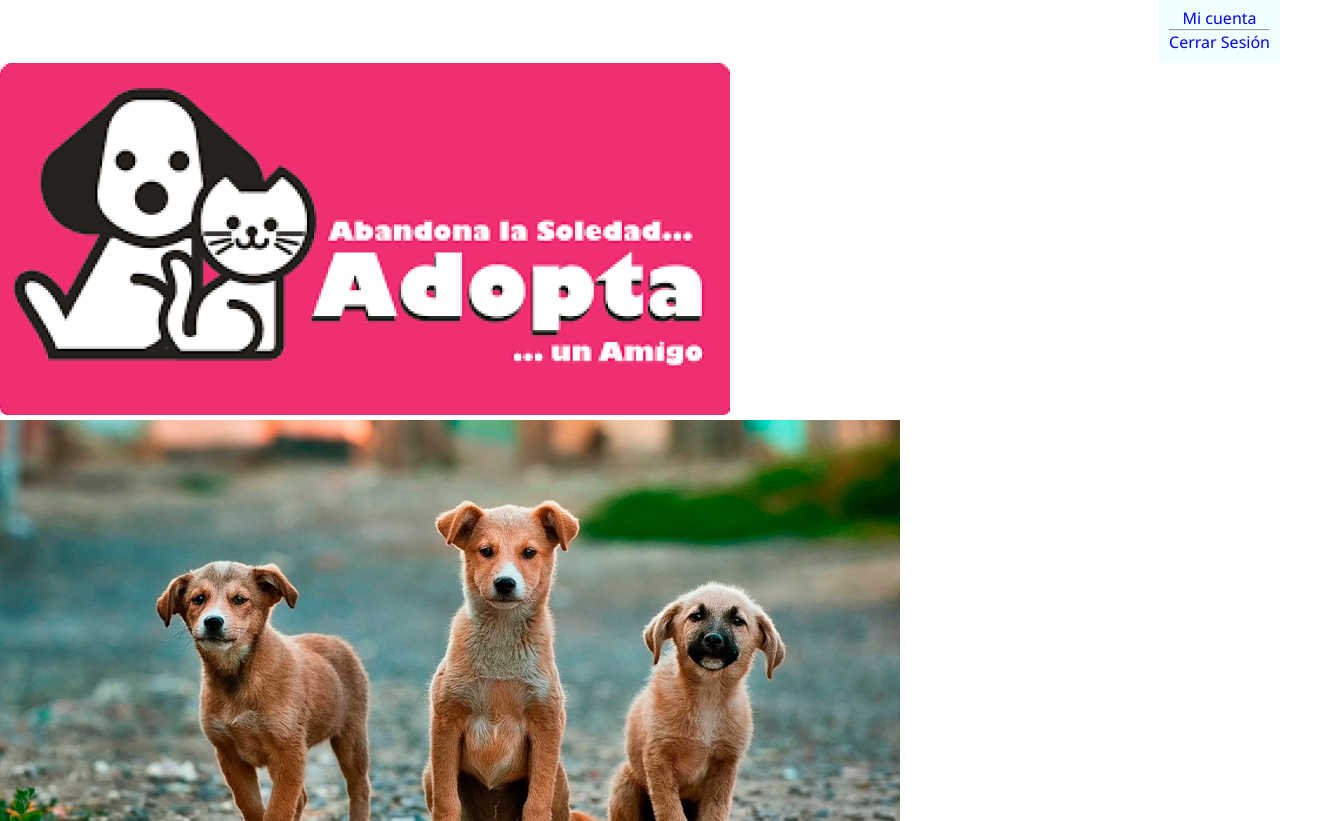
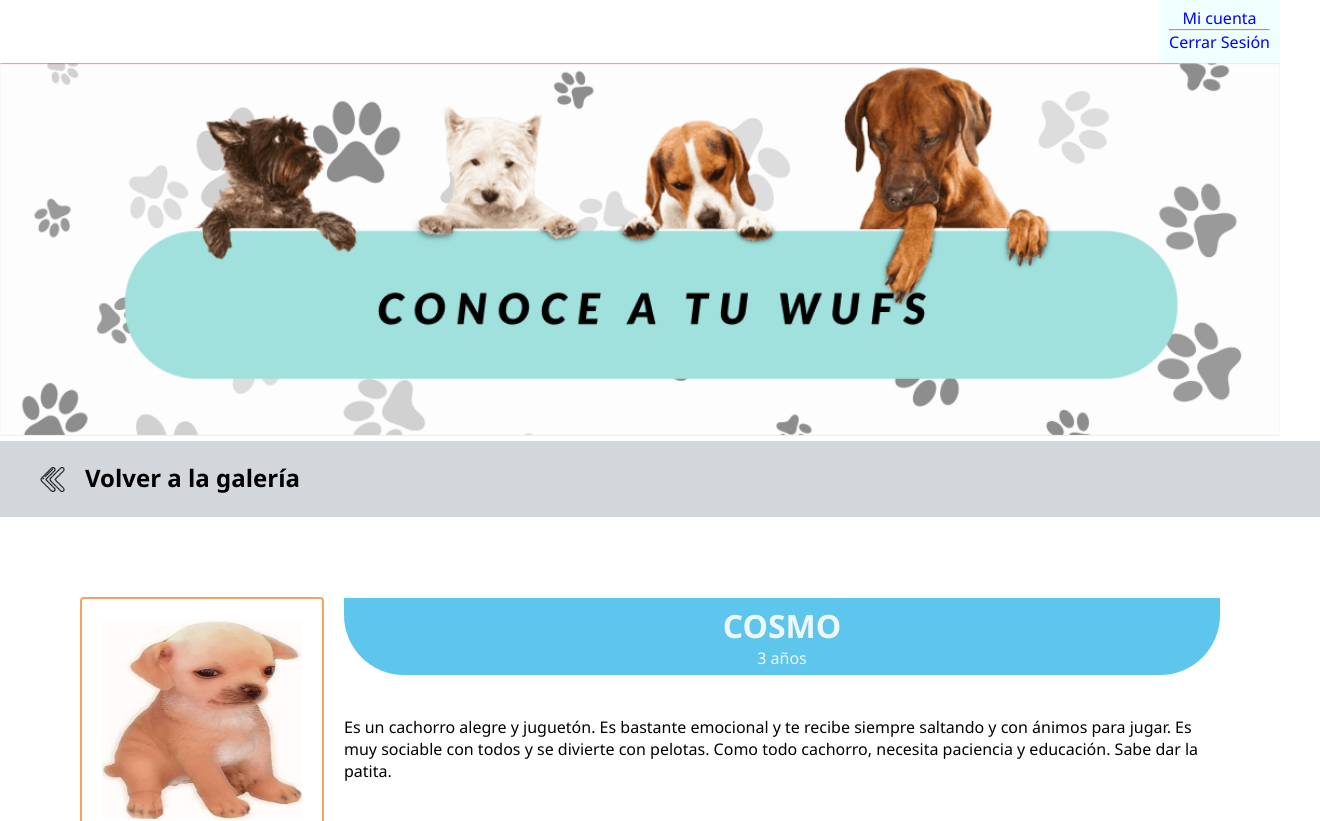
Before and after one commit to JeanPaulJS/FigmaProjectDogShop, a plain HTML site: page ficha.html in a window 1280 px wide. Shown: the part 60-881 px from the top of the page, 1320 px wide, since content can reach past the window. Drawn offline with Linux system fonts and the light colour scheme.

Commit message:
Parte final

```diff
--- a/estilos/index.css
+++ b/estilos/index.css
@@ -154,9 +154,8 @@ main {
 }
 
 /*Para la pagina de galeria (galeria)*/
-.galery-portada {
-    display: flex;
-    justify-content: center;
+.galery-portada img{
+    width: 100%;
 }
 #galery-selection{
     display: flex;
@@ -236,8 +235,54 @@ aside{
 }
 
 /*Para la ficha (ficha)*/
+.ficha-todos img{
+    width: 100%;
+}
+#ficha-return{
+    width: 100%;
+    background-color: rgb(209, 215, 219);
+    display: flex;
+    padding: 20px;
+}
+#ficha-return img{
+    width: 25px;
+    height: 25px;
+    padding-left: 20px;
+    padding-top: 6px;
+}
+#ficha-return h2{
+    padding-left: 20px;
+}
 
 
+#ficha-portada{
+    display: flex;
+    margin: 60px;
+}
+.ficha-foto{
+    margin: 20px;
+}
+.ficha-foto img{
+    padding: 20px;
+    border-radius: 4px;
+    border: 2px solid sandybrown;
+    width: 200px;
+    height: 200px;
+}
+.ficha-descripcion{
+    display: flex;
+    flex-direction: column;
+    justify-content: space-around;
+
+}
+.ficha-descripcion div{
+    color: aliceblue;
+    background-color: #5ec5ed;
+    border-bottom-right-radius: 60px;
+    border-bottom-left-radius: 60px;
+    padding: 6px;
+    text-align: center;
+}
 
 /*Para la cuenta de usuario (cuenta)*/
 #cuenta-cabecera{
--- a/ficha.html
+++ b/ficha.html
@@ -11,7 +11,7 @@
     <header class="cabecera">
         <div class="heade">
             <div class="title">
-                <h2><a href="#"> TITULO</a></h2>
+                <h2><a href="./index.html"> TITULO</a></h2>
             </div>
             <div class="enlaces">
                 <div class="galeri"><a href="./galeria.html">Galería</a></div>
@@ -31,15 +31,25 @@
         </div>
     </div>
     <main>
-        <div class="portada">
-                <img src="./images/portada.png" alt="adopta, salvalos y dales amor">
+        <div class="ficha-todos">
+                <img src="./images/ficha.png" alt="adopta, salvalos y dales amor">
         </div>
+        <div id="ficha-return">
+            <a href="./galeria.html"><img src="./images/atras.png" alt="volver"></a>
+            <h2>Volver a la galería</h2>
+        </div>
+        <div id="ficha-principal">
+            <div id="ficha-portada">
+                <div class="ficha-foto">
+                    <img src="./images/perrito2.png" alt="">
+                </div>
+                <div class="ficha-descripcion">
                     <div>
-            <div>
-                <img src="./images/tresperritos.jpg" alt="adopta, salvalos y dales amor">
+                        <h1>COSMO</h1>
+                        <p>3 años</p>
                     </div>
-            <div>
-
+                    <p>Es un cachorro alegre y juguetón. Es bastante emocional y te recibe siempre saltando y con ánimos para jugar. Es muy sociable con todos y se divierte con pelotas. Como todo cachorro, necesita paciencia y educación. Sabe dar la patita.</p>
+                    <h4> <i>Fecha aprox de nacimiento: Abril 2018</i> </h4>
                 </div>
             </div>
             <div>
@@ -52,6 +62,11 @@
                 <div>
 
                 </div>
+            </div>
+        </div>
+        <div>
+            <h2>¡Lo quiero!</h2>
+            <img src="./images/patita.png" alt="">
         </div>
     </main>
 
```
Also changed, not shown: galeria.html (+1 -1 lines), images/ficha.png (added). Lines whose indentation alone changed are shown as unchanged.
